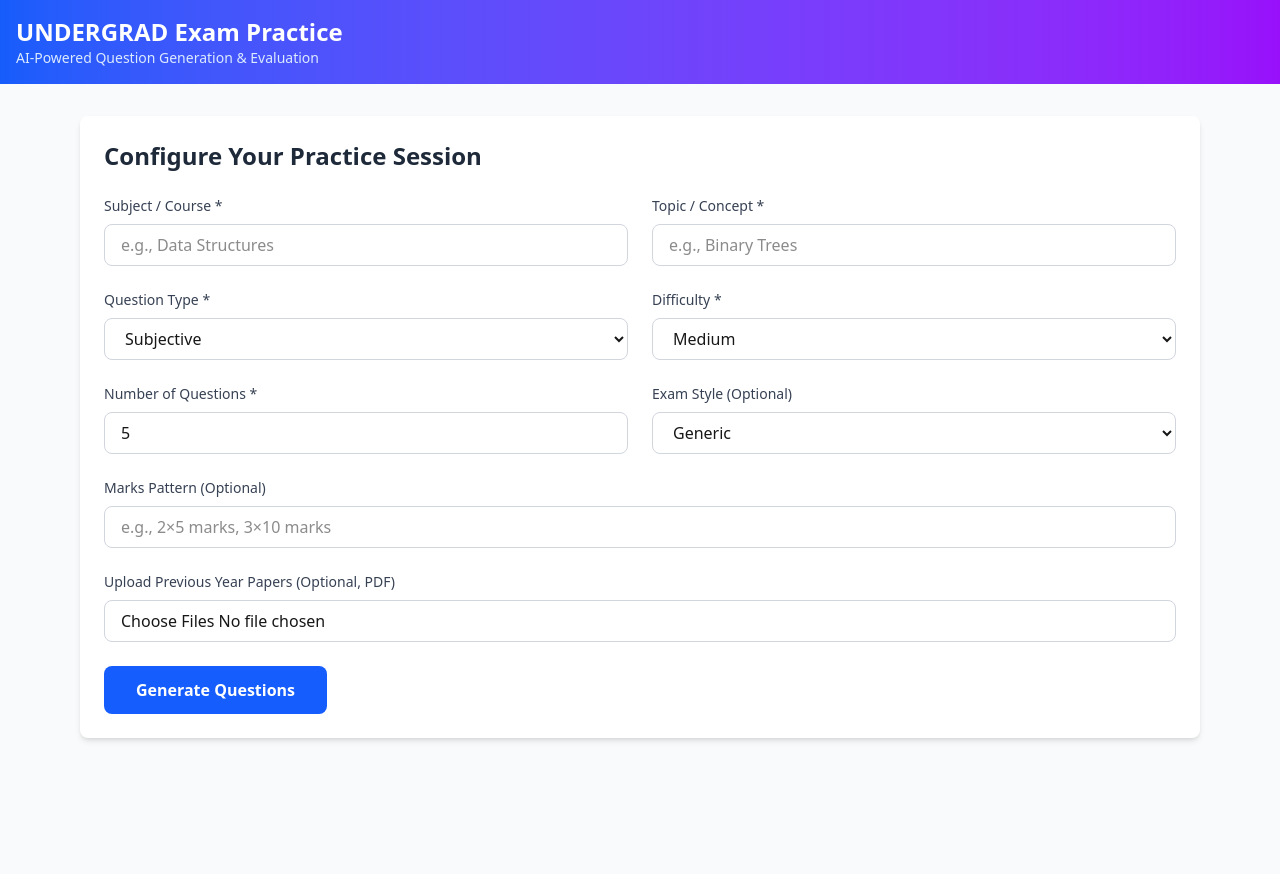
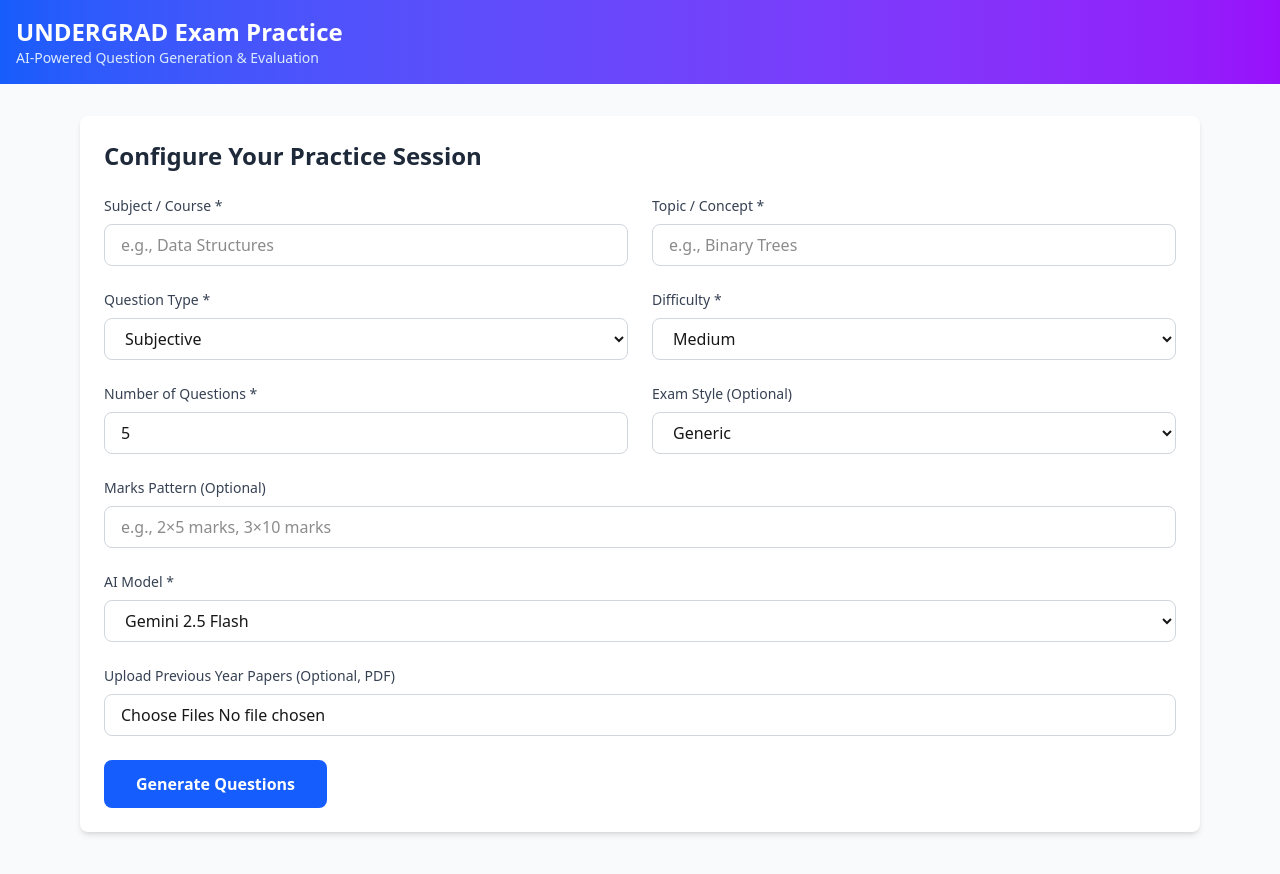
Before and after one commit to ksacheth/undergrad, a Next.js app: page / in a window 1280 px wide. Shown: the top 874 px of the page. Built offline with nearby package versions, Linux system fonts and the light colour scheme.

Commit message:
Added model selection

```diff
--- a/app/api/evaluate-answer/route.ts
+++ b/app/api/evaluate-answer/route.ts
@@ -38,7 +38,10 @@ export async function POST(request: NextRequest) {
     const prompt = createAnswerEvaluationPrompt(body);
 
     // Call Gemini API
-    const response = await callGeminiJSON<EvaluateAnswerResponse>(prompt);
+    const response = await callGeminiJSON<EvaluateAnswerResponse>(
+      prompt,
+      body.model
+    );
 
     // Validate response - check all required fields
     if (typeof response.score !== "number") {
--- a/app/api/generate-questions/route.ts
+++ b/app/api/generate-questions/route.ts
@@ -51,7 +51,10 @@ export async function POST(request: NextRequest) {
     const prompt = createQuestionGenerationPrompt(body);
 
     // Call Gemini API
-    const response = await callGeminiJSON<GenerateQuestionsResponse>(prompt);
+    const response = await callGeminiJSON<GenerateQuestionsResponse>(
+      prompt,
+      body.model
+    );
 
     // Validate response
     if (!response.questions || !Array.isArray(response.questions)) {
--- a/app/page.tsx
+++ b/app/page.tsx
@@ -20,6 +20,7 @@ export default function Home() {
     numQuestions: 5,
     examStyle: "Generic",
     marksPattern: "",
+    model: "gemini-2.5-flash",
   });
 
   // Questions and session state
@@ -127,6 +128,7 @@ export default function Home() {
           studentAnswer: question.studentAnswer,
           difficulty: config.difficulty,
           marks: question.marks,
+          model: config.model,
         }),
       });
 
@@ -306,6 +308,24 @@ export default function Home() {
                 className="w-full px-4 py-2 border border-gray-300 rounded-lg focus:ring-2 focus:ring-blue-500 focus:border-transparent"
                 placeholder="e.g., 2×5 marks, 3×10 marks"
               />
+            </div>
+
+            {/* Model Selection */}
+            <div className="md:col-span-2">
+              <label className="block text-sm font-medium text-gray-700 mb-2">
+                AI Model *
+              </label>
+              <select
+                value={config.model}
+                onChange={(e) => handleConfigChange("model", e.target.value)}
+                className="w-full px-4 py-2 border border-gray-300 rounded-lg focus:ring-2 focus:ring-blue-500 focus:border-transparent"
+              >
+                <option value="gemini-2.5-pro">Gemini 2.5 Pro</option>
+                <option value="gemini-2.5-flash">Gemini 2.5 Flash</option>
+                <option value="gemini-2.5-flash-lite">
+                  Gemini 2.5 Flash Lite
+                </option>
+              </select>
             </div>
 
             {/* Upload Previous Papers */}
--- a/lib/gemini.ts
+++ b/lib/gemini.ts
@@ -11,11 +11,15 @@ const genAI = new GoogleGenerativeAI(process.env.GEMINI_API_KEY!);
 /**
  * Generic wrapper for calling Gemini API and expecting JSON response
  * @param prompt - The prompt to send to Gemini
+ * @param modelName - The Gemini model to use
  * @returns Parsed JSON response from Gemini
  */
-export async function callGeminiJSON<T = unknown>(prompt: string): Promise<T> {
+export async function callGeminiJSON<T = unknown>(
+  prompt: string,
+  modelName: string = "gemini-2.5-flash"
+): Promise<T> {
   try {
-    const model = genAI.getGenerativeModel({ model: "gemini-2.5-flash-lite" });
+    const model = genAI.getGenerativeModel({ model: modelName });
 
     const result = await model.generateContent({
       contents: [{ role: "user", parts: [{ text: prompt }] }],
@@ -38,6 +42,10 @@ export async function callGeminiJSON<T = unknown>(prompt: string): Promise<T> {
     return JSON.parse(jsonText.trim()) as T;
   } catch (error) {
     console.error("Error calling Gemini API:", error);
-    throw new Error(`Failed to generate response from Gemini: ${error instanceof Error ? error.message : "Unknown error"}`);
+    throw new Error(
+      `Failed to generate response from Gemini: ${
+        error instanceof Error ? error.message : "Unknown error"
+      }`
+    );
   }
 }
--- a/lib/types.ts
+++ b/lib/types.ts
@@ -2,8 +2,17 @@
 
 export type QuestionType = "subjective" | "numerical" | "mixed";
 export type Difficulty = "easy" | "medium" | "hard";
+export type GeminiModel =
+  | "gemini-2.5-pro"
+  | "gemini-2.5-flash"
+  | "gemini-2.5-flash-lite";
 export type ConceptStatus = "covered" | "partial" | "missing" | "wrong";
-export type Verdict = "Fully correct" | "Mostly correct" | "Partially correct" | "Incorrect" | "Off-topic";
+export type Verdict =
+  | "Fully correct"
+  | "Mostly correct"
+  | "Partially correct"
+  | "Incorrect"
+  | "Off-topic";
 
 export interface Question {
   id: string;
@@ -20,6 +29,7 @@ export interface GenerateQuestionsRequest {
   examStyle?: string;
   marksPattern?: string;
   styleSummary?: StyleSummary;
+  model: GeminiModel;
 }
 
 export interface GenerateQuestionsResponse {
@@ -34,6 +44,7 @@ export interface EvaluateAnswerRequest {
   studentAnswer: string;
   difficulty: Difficulty;
   marks?: number;
+  model: GeminiModel;
 }
 
 export interface ConceptComparison {
@@ -76,4 +87,5 @@ export interface ConfigFormData {
   numQuestions: number;
   examStyle: string;
   marksPattern: string;
+  model: GeminiModel;
 }
```
